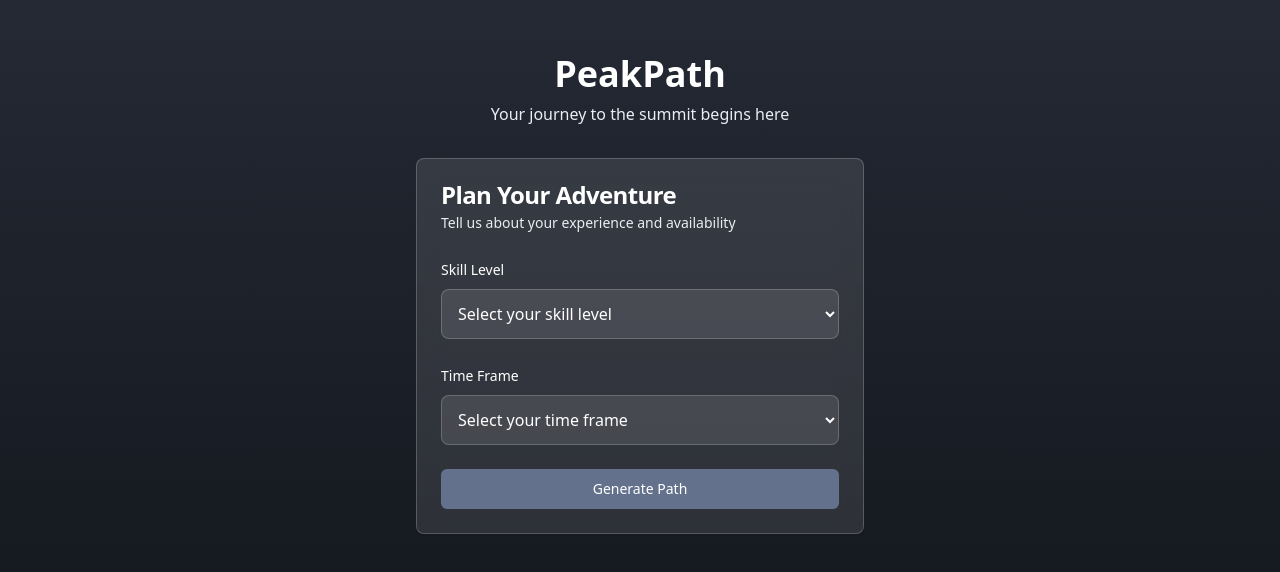
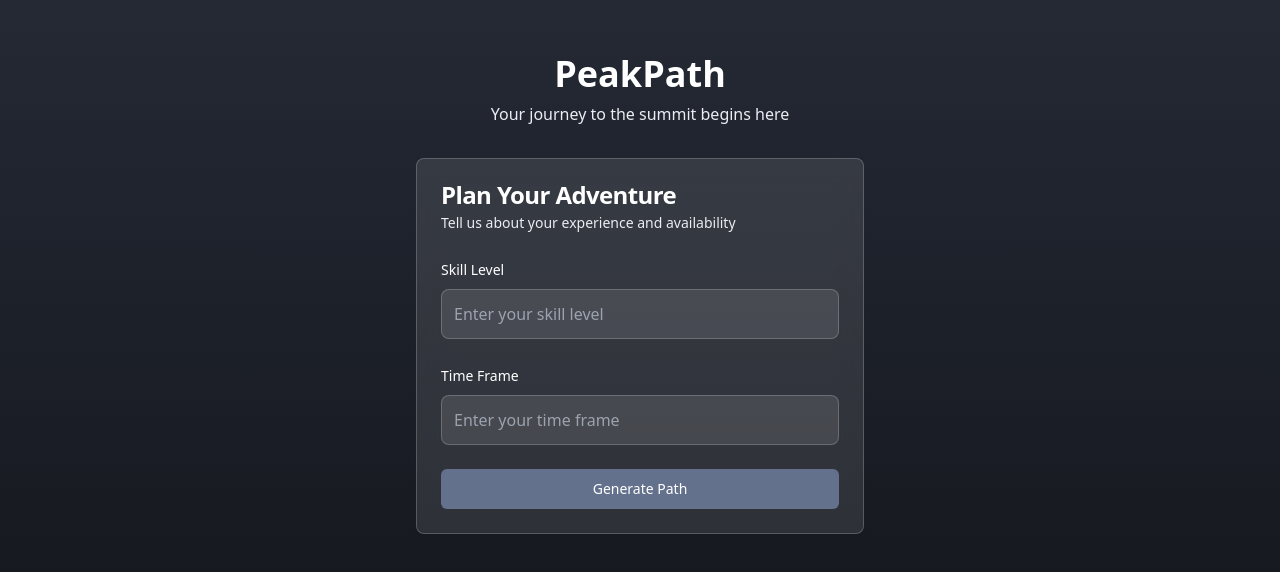
Before and after one commit to blopezleon/peakpath-adventure-guide, a React (Vite) app: page /input in a window 1280 px wide. Shown: the part 106-678 px from the top of the page. Built offline with nearby package versions, Linux system fonts and the light colour scheme.

Commit message:
Refactor: Change input type to text
Change the input type for skill level and timeframe from dropdown to text input.  No other changes were made.

```diff
--- a/src/pages/Input.tsx
+++ b/src/pages/Input.tsx
@@ -42,36 +42,28 @@ const Input = () => {
                 <label className="text-sm font-medium text-white">
                   Skill Level
                 </label>
-                <select
+                <input
+                  type="text"
                   value={skillLevel}
                   onChange={(e) => setSkillLevel(e.target.value)}
                   className="w-full p-3 rounded-lg bg-white/10 border border-white/20 text-white"
+                  placeholder="Enter your skill level"
                   required
-                >
-                  <option value="" disabled>Select your skill level</option>
-                  <option value="beginner">Beginner</option>
-                  <option value="intermediate">Intermediate</option>
-                  <option value="advanced">Advanced</option>
-                  <option value="expert">Expert</option>
-                </select>
+                />
               </div>
 
               <div className="space-y-2">
                 <label className="text-sm font-medium text-white">
                   Time Frame
                 </label>
-                <select
+                <input
+                  type="text"
                   value={timeFrame}
                   onChange={(e) => setTimeFrame(e.target.value)}
                   className="w-full p-3 rounded-lg bg-white/10 border border-white/20 text-white"
+                  placeholder="Enter your time frame"
                   required
-                >
-                  <option value="" disabled>Select your time frame</option>
-                  <option value="half-day">Half Day</option>
-                  <option value="full-day">Full Day</option>
-                  <option value="weekend">Weekend</option>
-                  <option value="week">Week</option>
-                </select>
+                />
               </div>
 
               <Button
```
